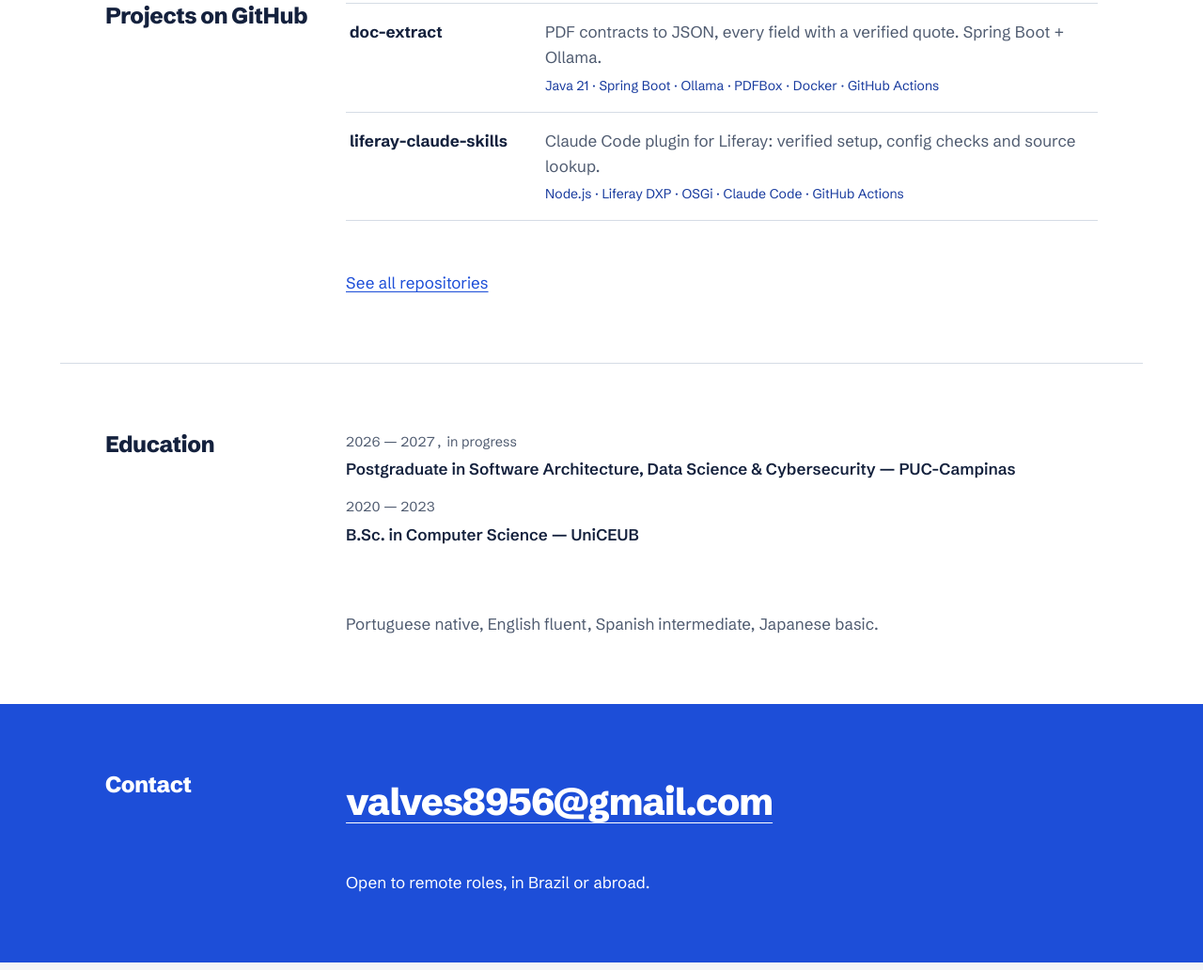
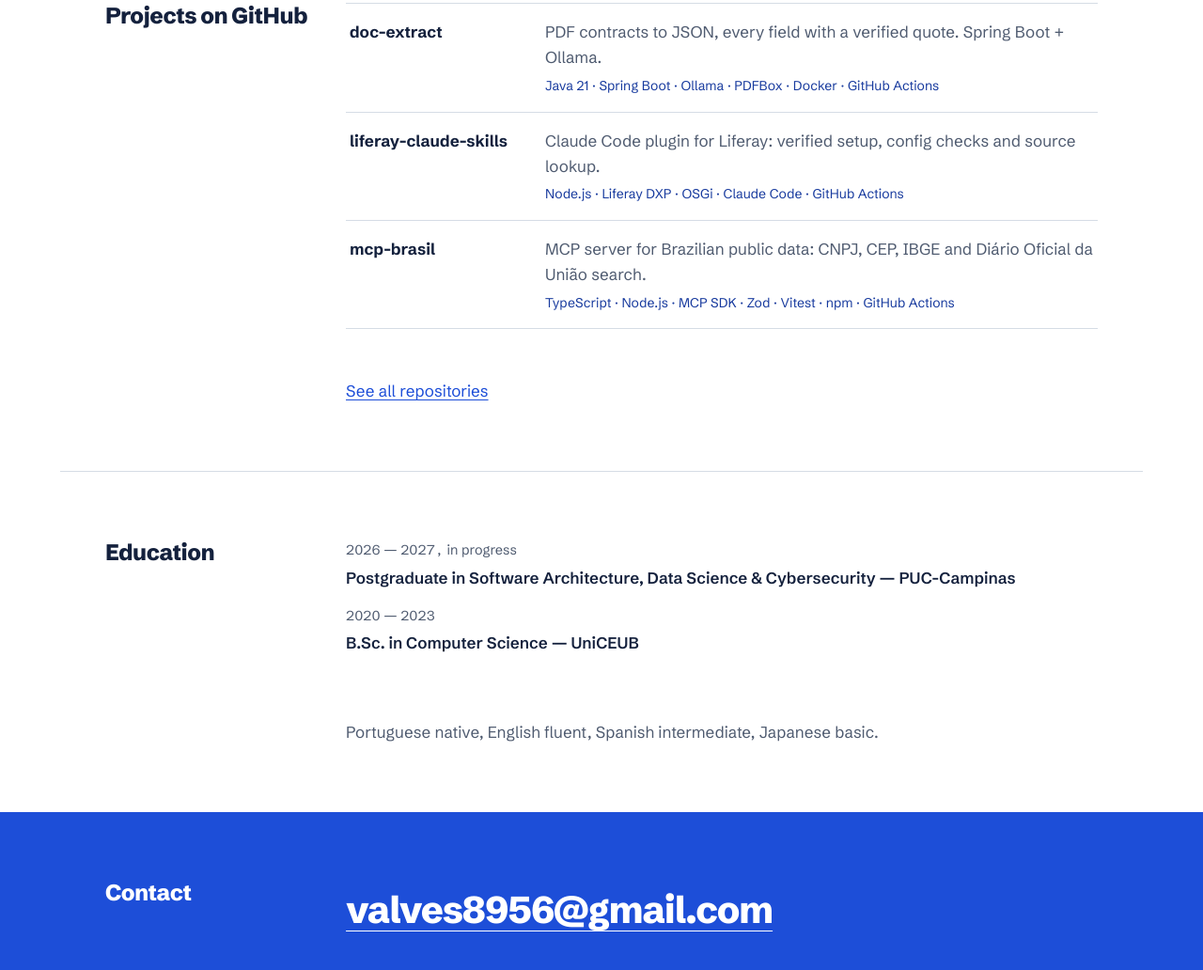
Before and after one commit to vinicius-carv/portfolio, a plain HTML site: page index.html in a window 1280 px wide. Shown: the part 2925-3957 px from the top of the page at 94% size. Drawn offline with Linux system fonts and the light colour scheme.

Commit message:
feat: add mcp-brasil to the Projects section
Generated with AI

Co-Authored-By: AI <ai@example.com>

```diff
--- a/index.html
+++ b/index.html
@@ -162,6 +162,7 @@
       <ul class="repos">
         <li><a href="https://github.com/vinicius-carv/doc-extract"><span class="r-name">doc-extract</span><span class="r-desc" data-i18n="proj.doc-extract.desc">Contratos em PDF para JSON, cada campo com citação verificada. Spring Boot + Ollama.</span><span class="r-lang">Java 21 · Spring Boot · Ollama · PDFBox · Docker · GitHub Actions</span></a></li>
         <li><a href="https://github.com/vinicius-carv/liferay-claude-skills"><span class="r-name">liferay-claude-skills</span><span class="r-desc" data-i18n="proj.liferay-claude-skills.desc">Plugin do Claude Code para Liferay: setup verificado, configs e busca no código-fonte.</span><span class="r-lang">Node.js · Liferay DXP · OSGi · Claude Code · GitHub Actions</span></a></li>
+        <li><a href="https://github.com/vinicius-carv/mcp-brasil"><span class="r-name">mcp-brasil</span><span class="r-desc" data-i18n="proj.mcp-brasil.desc">Servidor MCP com dados públicos do Brasil: CNPJ, CEP, IBGE e busca no Diário Oficial da União.</span><span class="r-lang">TypeScript · Node.js · MCP SDK · Zod · Vitest · npm · GitHub Actions</span></a></li>
       </ul>
       <p class="more"><a href="https://github.com/vinicius-carv?tab=repositories" data-i18n="repo.all">Ver todos os repositórios</a></p>
     </section>
--- a/main.js
+++ b/main.js
@@ -58,6 +58,7 @@ const EN = {
   "h.proj": "Projects on GitHub",
   "proj.doc-extract.desc": "PDF contracts to JSON, every field with a verified quote. Spring Boot + Ollama.",
   "proj.liferay-claude-skills.desc": "Claude Code plugin for Liferay: verified setup, config checks and source lookup.",
+  "proj.mcp-brasil.desc": "MCP server for Brazilian public data: CNPJ, CEP, IBGE and Diário Oficial da União search.",
   "repo.all": "See all repositories",
   "h.edu": "Education",
   "edu.1.when": "2026 — 2027, in progress",
```
